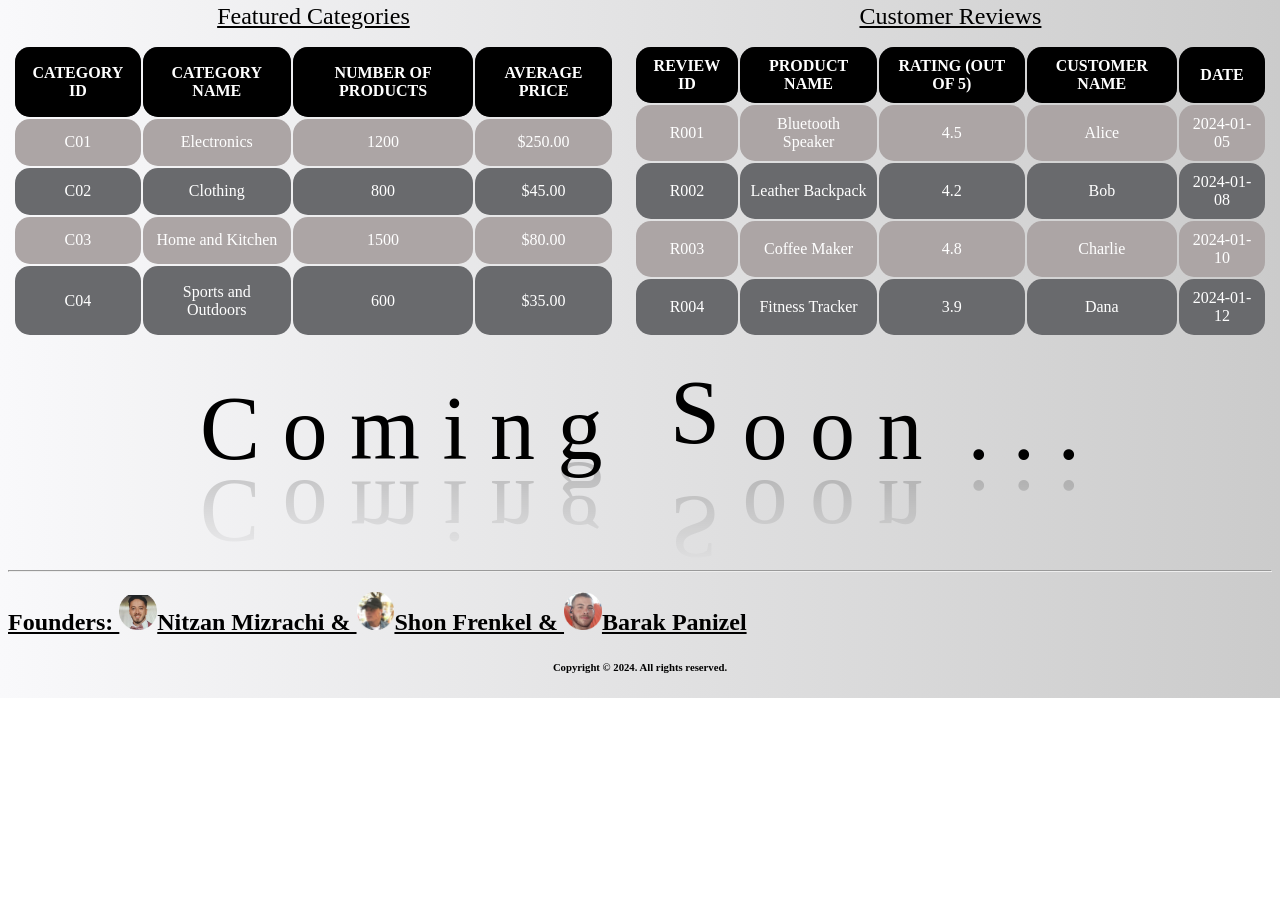
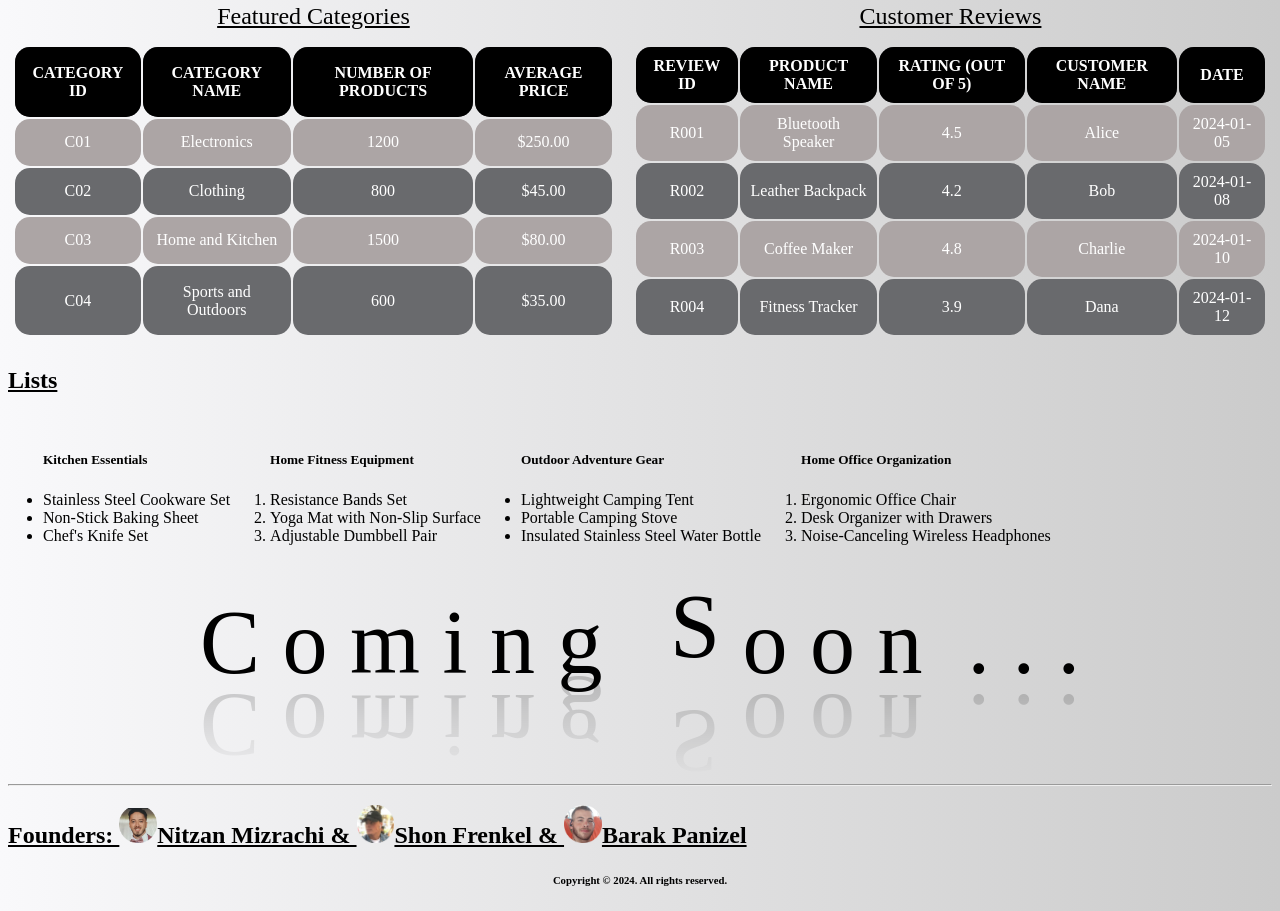
Before and after one commit to nitzanm23/fantasyShop, a plain HTML site: page index.html in a window 1280 px wide. Shown: the part 5253-6164 px from the top of the page. Before the commit the page ends 5951 px from the top, so only its background shows below. Drawn offline with Linux system fonts and the light colour scheme.

Commit message:
מטלה3

```diff
--- a/index.html
+++ b/index.html
@@ -199,6 +199,37 @@
       </table>
     </div>
 
+    <h2>Lists</h2>
+    <div class="row">
+      <ul>
+        <h5>Kitchen Essentials</h5>
+        <li>Stainless Steel Cookware Set</li>
+        <li>Non-Stick Baking Sheet</li>
+        <li>Chef's Knife Set</li>
+      </ul>
+
+      <ol>
+        <h5>Home Fitness Equipment</h5>
+        <li>Resistance Bands Set</li>
+        <li>Yoga Mat with Non-Slip Surface</li>
+        <li>Adjustable Dumbbell Pair</li>
+      </ol>
+
+      <ul>
+        <h5>Outdoor Adventure Gear</h5>
+        <li>Lightweight Camping Tent</li>
+        <li>Portable Camping Stove</li>
+        <li>Insulated Stainless Steel Water Bottle</li>
+      </ul>
+
+      <ol>
+        <h5>Home Office Organization</h5>
+        <li>Ergonomic Office Chair</li>
+        <li>Desk Organizer with Drawers</li>
+        <li>Noise-Canceling Wireless Headphones</li>
+      </ol>
+    </div>
+
     <div class="waviy">
       <span style="--i: 1">C</span>
       <span style="--i: 2">o</span>
```
